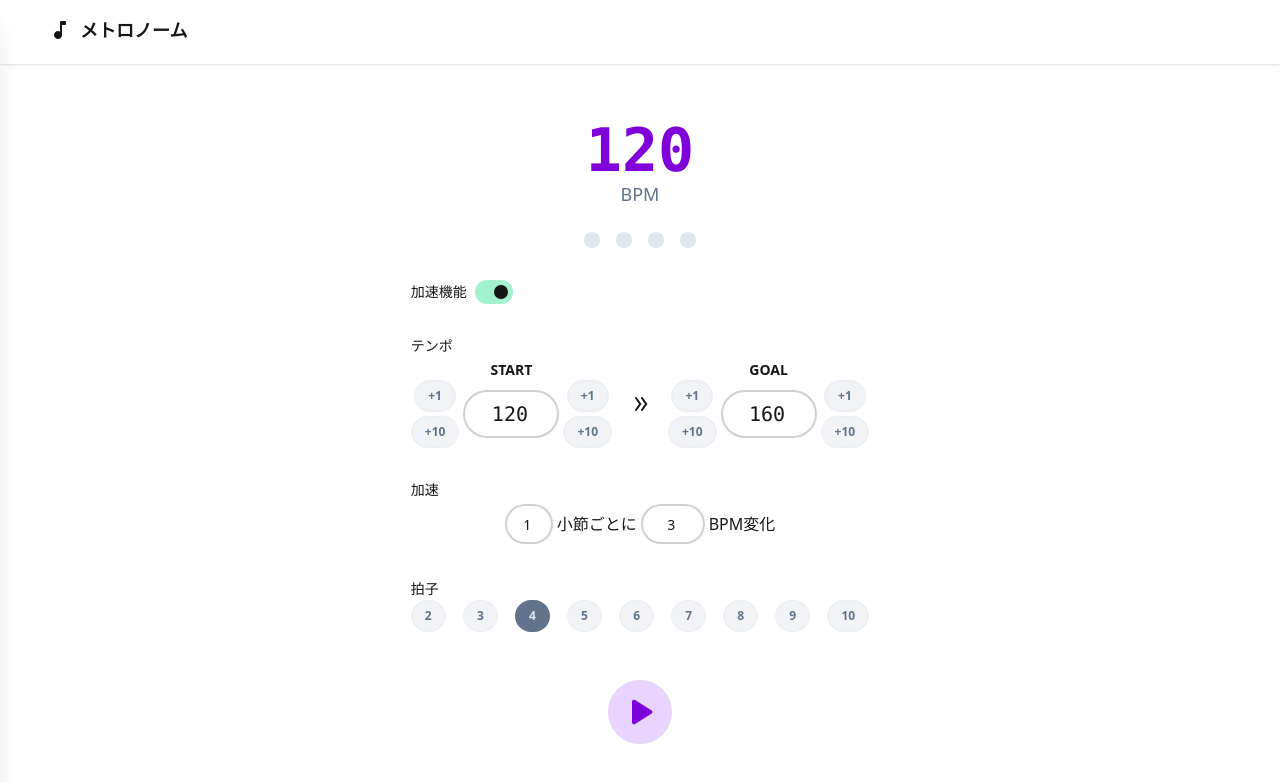
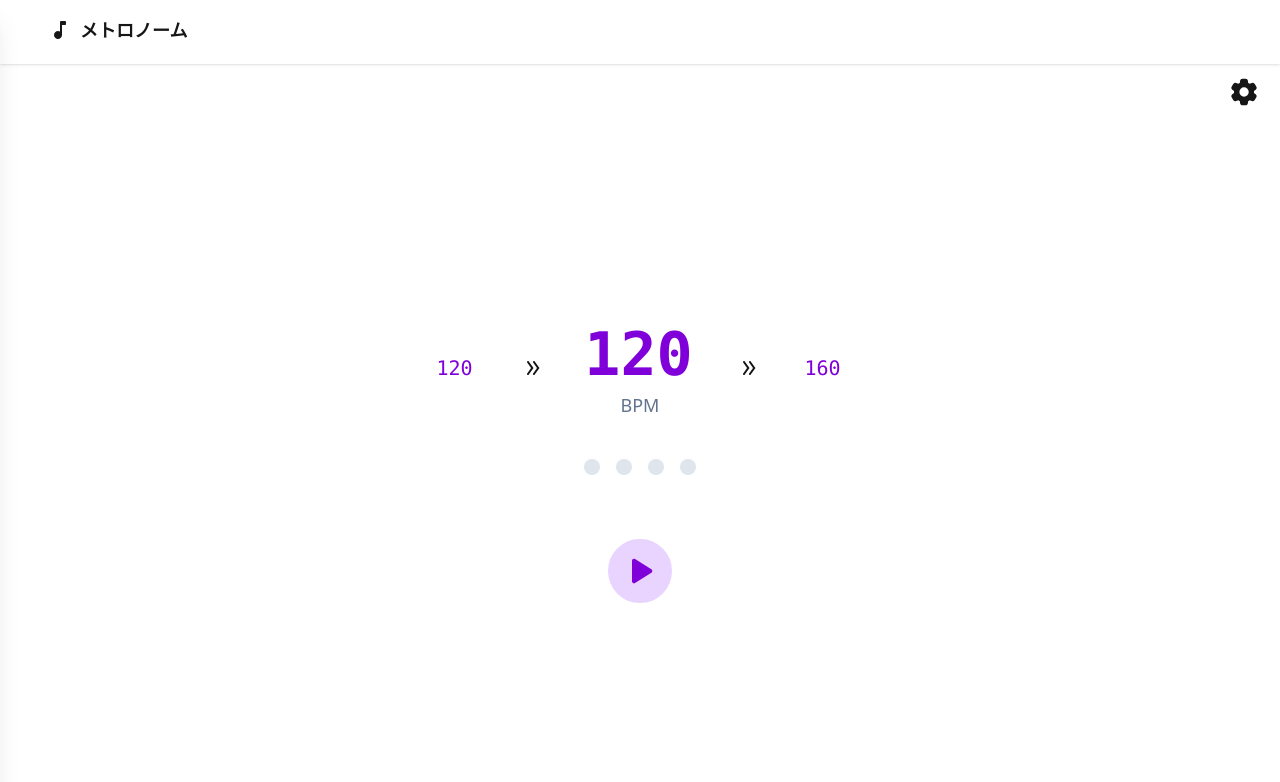
Before and after one commit to ashcolor/music-tools, a React (Vite) app: page / in a window 1280 px wide. Shown: the top 782 px of the page. Built offline with nearby package versions, Linux system fonts and the light colour scheme; some icons are missing.

Commit message:
chg: UI調整

```diff
--- a/src/App.tsx
+++ b/src/App.tsx
@@ -1,5 +1,6 @@
 import Header from "./components/Header";
 import MetronomeApp from "./components/MetronomeApp";
+import AccelerationToggle from "./components/AccelerationToggle";
 import { MetronomeProvider } from "./contexts/MetronomeContext";
 
 export default function App() {
@@ -7,6 +8,7 @@ export default function App() {
     <MetronomeProvider>
       <div className="min-h-screen bg-white flex flex-col">
         <Header />
+        <AccelerationToggle />
         <div className="flex-1 flex items-center justify-center">
           <MetronomeApp />
         </div>
--- /dev/null
+++ b/src/components/AccelerationToggle.tsx
@@ -0,0 +1,63 @@
+import { useRef } from "react";
+import { Icon } from "@iconify/react";
+import { useMetronome } from "@/contexts/MetronomeContext";
+import AccelerationIntervalInput from "./AccelerationIntervalInput";
+import AccelerationStepInput from "./AccelerationStepInput";
+
+export default function AccelerationToggle() {
+  const { state, actions } = useMetronome();
+  const modalRef = useRef<HTMLDialogElement>(null);
+
+  return (
+    <div className="flex flex-row items-center justify-end gap-2 px-4 py-2">
+      <button
+        type="button"
+        className="btn btn-ghost btn-square"
+        onClick={() => modalRef.current?.showModal()}
+        aria-label="加速設定"
+      >
+        <Icon icon="material-symbols:settings-rounded" width="32" height="32" />
+      </button>
+
+      <dialog ref={modalRef} className="modal">
+        <div className="modal-box">
+          <h3 className="font-bold text-lg mb-4">加速設定</h3>
+          <div className="flex flex-col gap-4">
+            <div className="flex flex-row items-center gap-2">
+              <label className="label-text text-sm whitespace-nowrap">加速機能</label>
+              <input
+                type="checkbox"
+                className="toggle border-base-300 bg-base-300 checked:border-accent checked:bg-accent"
+                checked={state.accelerationEnabled}
+                onChange={(e) => actions.setAccelerationEnabled(e.target.checked)}
+              />
+            </div>
+
+            {state.accelerationEnabled && (
+              <div className="flex flex-row flex-wrap gap-1 items-center">
+                <AccelerationIntervalInput
+                  value={state.accelerationInterval}
+                  onChange={actions.setAccelerationInterval}
+                />
+                <span className="shrink-0">小節ごとに</span>
+                <AccelerationStepInput
+                  value={state.accelerationStep}
+                  onChange={actions.setAccelerationStep}
+                />
+                <span className="shrink-0">BPM変化</span>
+              </div>
+            )}
+          </div>
+          <div className="modal-action">
+            <form method="dialog">
+              <button className="btn">閉じる</button>
+            </form>
+          </div>
+        </div>
+        <form method="dialog" className="modal-backdrop">
+          <button>close</button>
+        </form>
+      </dialog>
+    </div>
+  );
+}
--- a/src/components/BPMInput.tsx
+++ b/src/components/BPMInput.tsx
@@ -3,52 +3,18 @@ type Props = {
   onChange: (value: number) => void;
 };
 
-const MIN_BPM = 40;
-const MAX_BPM = 300;
-
-const buttonValues = [1, 10];
+const MIN_BPM = 0;
+const MAX_BPM = 600;
 
 export default function BPMInput({ value, onChange }: Props) {
-  const onClickButton = (delta: number) => {
-    if (!value) {
-      onChange(120);
-      return;
-    }
-    onChange(value + delta);
-  };
-
   return (
-    <div className="flex flex-row gap-1 items-center">
-      <div className="flex flex-col items-center justify-center text-sm gap-1">
-        {buttonValues.map((v) => (
-          <button
-            key={v}
-            className="btn btn-neutral btn-soft btn-sm"
-            onClick={() => onClickButton(v)}
-          >
-            {v > 0 ? "+" + v : v}
-          </button>
-        ))}
-      </div>
     <input
       type="number"
       min={MIN_BPM}
       max={MAX_BPM}
       value={value}
       onChange={(e) => onChange(Number(e.target.value))}
-        className="input input-bordered input-lg w-24 text-center text-xl font-mono"
+      className="input input-ghost input-lg w-16 md:w-24 px-1 text-center text-lg md:text-xl font-mono text-primary-content focus:text-primary-content focus:outline-none"
     />
-      <div className="flex flex-col items-center justify-center text-sm gap-1">
-        {buttonValues.map((v) => (
-          <button
-            key={v}
-            className="btn btn-neutral btn-soft btn-sm"
-            onClick={() => onClickButton(v)}
-          >
-            {v > 0 ? "+" + v : v}
-          </button>
-        ))}
-      </div>
-    </div>
   );
 }
--- a/src/components/BeatsDots.tsx
+++ b/src/components/BeatsDots.tsx
@@ -2,6 +2,7 @@ type Props = {
   isPlaying?: boolean;
   beatsPerMeasure?: number;
   currentBeat?: number;
+  onClick?: () => void;
 };
 
 const getBeatDotClass = (beat: number, currentBeat: number) => {
@@ -16,19 +17,23 @@ const getBeatDotClass = (beat: number, currentBeat: number) => {
   }
 };
 
-export default function BeatsDots({ beatsPerMeasure = 1, currentBeat = 1 }: Props) {
+export default function BeatsDots({ beatsPerMeasure = 1, currentBeat = 1, onClick }: Props) {
   const beats = Array.from({ length: beatsPerMeasure }, (_, i) => i + 1);
 
   return (
     <div className="flex justify-center">
-      <div className="flex items-center gap-4">
+      <button
+        type="button"
+        className="flex items-center gap-4 cursor-pointer px-6 py-4"
+        onClick={onClick}
+      >
         {beats.map((beat) => (
           <div
             key={beat}
             className={`w-4 h-4 rounded-full transition-all duration-100 ${getBeatDotClass(beat, currentBeat)}`}
           />
         ))}
-      </div>
+      </button>
     </div>
   );
 }
--- a/src/components/BeatsInput.tsx
+++ b/src/components/BeatsInput.tsx
@@ -3,11 +3,11 @@ type Props = {
   onChange: (value: number) => void;
 };
 
-const BEATS = [2, 3, 4, 5, 6, 7, 8, 9, 10];
+const BEATS = Array.from({ length: 11 }, (_, i) => i + 2);
 
 export default function BeatsInput({ value, onChange }: Props) {
   return (
-    <div className="flex gap-2 justify-between">
+    <div className="flex gap-2 flex-wrap justify-center">
       {BEATS.map((beats) => (
         <button
           key={beats}
--- a/src/components/Header.tsx
+++ b/src/components/Header.tsx
@@ -32,7 +32,7 @@ export default function Header() {
       <div
         className={`bg-base-100 fixed top-0 left-0 z-50 flex h-full w-64 flex-col shadow-xl transition-transform duration-200 ${open ? "translate-x-0" : "-translate-x-full"}`}
       >
-        <div className="border-base-300 flex items-center gap-2 border-b px-4 py-3">
+        <div className="flex items-center gap-2 px-4 py-3">
           <Icon icon="material-symbols:music-note-rounded" className="size-6" aria-hidden />
           <span className="text-lg font-bold">{BRAND_TEXT}</span>
         </div>
--- a/src/components/MetronomeApp.tsx
+++ b/src/components/MetronomeApp.tsx
@@ -1,96 +1,16 @@
+import { useRef } from "react";
 import { Icon } from "@iconify/react";
 import { useMetronome } from "@/contexts/MetronomeContext";
 import BPMInput from "./BPMInput";
 import BeatsInput from "./BeatsInput";
 import BeatsDots from "./BeatsDots";
-import AccelerationStepInput from "./AccelerationStepInput";
-import AccelerationIntervalInput from "./AccelerationIntervalInput";
 
 export default function MetronomeApp() {
   const { state, actions } = useMetronome();
+  const beatsModalRef = useRef<HTMLDialogElement>(null);
 
-  return (
-    <div className="max-w-xl mx-auto p-8 gap-8 flex flex-col items-center">
-      <div className="flex flex-col gap-6">
-        <div className="text-center">
-          <div className="text-6xl font-mono font-bold text-primary-content">{state.bpm}</div>
-          <div className="text-lg text-neutral">BPM</div>
-        </div>
-        <BeatsDots
-          isPlaying={state.isPlaying}
-          currentBeat={state.currentBeat}
-          beatsPerMeasure={state.beatsPerMeasure}
-        />
-      </div>
-
-      <div className="flex flex-col gap-8">
-        <div className="flex flex-row items-center gap-2">
-          <label className="label-text text-sm">加速機能</label>
-          <input
-            type="checkbox"
-            className="toggle border-base-300 bg-base-300 checked:border-accent checked:bg-accent"
-            checked={state.accelerationEnabled}
-            onChange={(e) => actions.setAccelerationEnabled(e.target.checked)}
-          />
-        </div>
-
-        {state.accelerationEnabled && (
+  const playbackButtons = (
     <>
-            <div className="flex flex-col gap-1">
-              <label className="label-text text-sm">テンポ</label>
-              <div className="flex flex-row gap-4 items-center">
-                <div className="col-span-2">
-                  <div className="text-center font-bold text-sm">START</div>
-                  <BPMInput
-                    value={state.accelerationStartBpm}
-                    onChange={actions.setAccelerationStartBpm}
-                  />
-                </div>
-                <div className="col-span-1 flex justify-center">
-                  <Icon icon="material-symbols:double-arrow-rounded" width="24" height="24" />
-                </div>
-                <div className="col-span-2">
-                  <div className="text-center font-bold text-sm">GOAL</div>
-                  <BPMInput
-                    value={state.accelerationTargetBpm}
-                    onChange={actions.setAccelerationTargetBpm}
-                  />
-                </div>
-              </div>
-            </div>
-
-            <div className="flex flex-col gap-1">
-              <label className="label-text text-sm">加速</label>
-              <div className="flex flex-row gap-1 items-center justify-center">
-                <AccelerationIntervalInput
-                  value={state.accelerationInterval}
-                  onChange={actions.setAccelerationInterval}
-                />
-                <span className="shrink-0">小節ごとに</span>
-                <AccelerationStepInput
-                  value={state.accelerationStep}
-                  onChange={actions.setAccelerationStep}
-                />
-                <span className="shrink-0">BPM変化</span>
-              </div>
-            </div>
-          </>
-        )}
-
-        {!state.accelerationEnabled && (
-          <div className="flex flex-col gap-1">
-            <label className="label-text text-sm">テンポ</label>
-            <BPMInput value={state.bpm} onChange={actions.setBpm} />
-          </div>
-        )}
-
-        <div className="space-y-4">
-          <label className="label-text text-sm">拍子</label>
-          <BeatsInput value={state.beatsPerMeasure} onChange={actions.setBeatsPerMeasure} />
-        </div>
-      </div>
-
-      <div className="flex justify-center gap-4 pt-4">
       {(!state.isPlaying || state.isPaused) && (
         <button
           className="btn btn-circle btn-primary w-16 h-16"
@@ -114,7 +34,71 @@ export default function MetronomeApp() {
           <Icon icon="material-symbols:stop-rounded" width="24" height="24" />
         </button>
       )}
+    </>
+  );
+
+  return (
+    <div className="max-w-xl mx-auto p-4 md:p-8 gap-8 flex flex-col items-center">
+      <div className="flex flex-col gap-6">
+        <div className="flex flex-row items-center justify-center gap-2 md:gap-4">
+          {state.accelerationEnabled && (
+            <>
+              <BPMInput
+                value={state.accelerationStartBpm}
+                onChange={actions.setAccelerationStartBpm}
+              />
+              <Icon icon="material-symbols:double-arrow-rounded" width="24" height="24" />
+            </>
+          )}
+          <div className="text-center">
+            <input
+              type="number"
+              min={0}
+              max={600}
+              className="input input-ghost text-5xl md:text-6xl font-mono font-bold text-primary-content focus:text-primary-content text-center w-32 md:w-40 h-auto p-0 focus:outline-none focus:bg-transparent"
+              value={state.bpm}
+              onChange={(e) => actions.setBpm(Number(e.target.value))}
+            />
+            <div className="text-lg text-neutral">BPM</div>
           </div>
+          {state.accelerationEnabled && (
+            <>
+              <Icon icon="material-symbols:double-arrow-rounded" width="24" height="24" />
+              <BPMInput
+                value={state.accelerationTargetBpm}
+                onChange={actions.setAccelerationTargetBpm}
+              />
+            </>
+          )}
+        </div>
+        <BeatsDots
+          isPlaying={state.isPlaying}
+          currentBeat={state.currentBeat}
+          beatsPerMeasure={state.beatsPerMeasure}
+          onClick={() => beatsModalRef.current?.showModal()}
+        />
+      </div>
+
+      <div className="hidden md:flex justify-center gap-4 pt-4">{playbackButtons}</div>
+
+      <div className="md:hidden fixed bottom-0 inset-x-0 bg-base-100 border-t border-base-300 flex justify-center gap-4 py-3 z-20">
+        {playbackButtons}
+      </div>
+
+      <dialog ref={beatsModalRef} className="modal">
+        <div className="modal-box">
+          <h3 className="font-bold text-lg mb-4">拍子</h3>
+          <BeatsInput value={state.beatsPerMeasure} onChange={actions.setBeatsPerMeasure} />
+          <div className="modal-action">
+            <form method="dialog">
+              <button className="btn">閉じる</button>
+            </form>
+          </div>
+        </div>
+        <form method="dialog" className="modal-backdrop">
+          <button>close</button>
+        </form>
+      </dialog>
     </div>
   );
 }
--- a/src/contexts/MetronomeContext.tsx
+++ b/src/contexts/MetronomeContext.tsx
@@ -73,7 +73,7 @@ const initialState: State = {
 function reducer(state: State, action: Action): State {
   switch (action.type) {
     case "SET_BPM":
-      return { ...state, bpm: Math.max(40, Math.min(200, action.bpm)) };
+      return { ...state, bpm: Math.max(0, Math.min(600, action.bpm)) };
     case "SET_BEATS_PER_MEASURE":
       return { ...state, beatsPerMeasure: action.beats };
     case "SET_ACCELERATION_START_BPM":
@@ -205,7 +205,7 @@ export function MetronomeProvider({ children }: { children: ReactNode }) {
 
   const setBpm = useCallback(
     (newBpm: number) => {
-      const clamped = Math.max(40, Math.min(200, newBpm));
+      const clamped = Math.max(0, Math.min(600, newBpm));
       syncDispatch({ type: "SET_BPM", bpm: clamped });
 
       if (stateRef.current.isPlaying && intervalIdRef.current !== null) {
```
Lines whose indentation alone changed are shown as unchanged.
